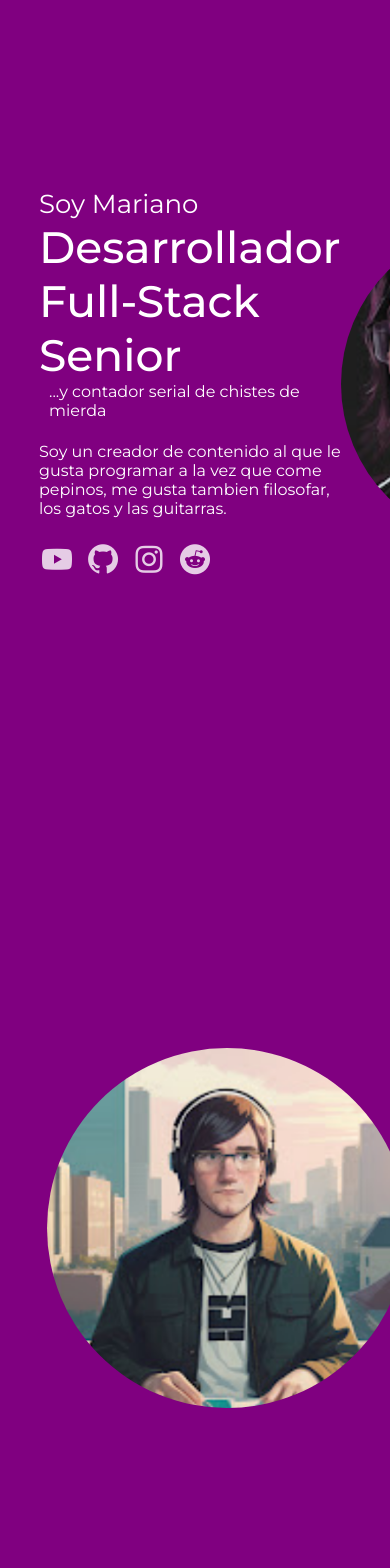
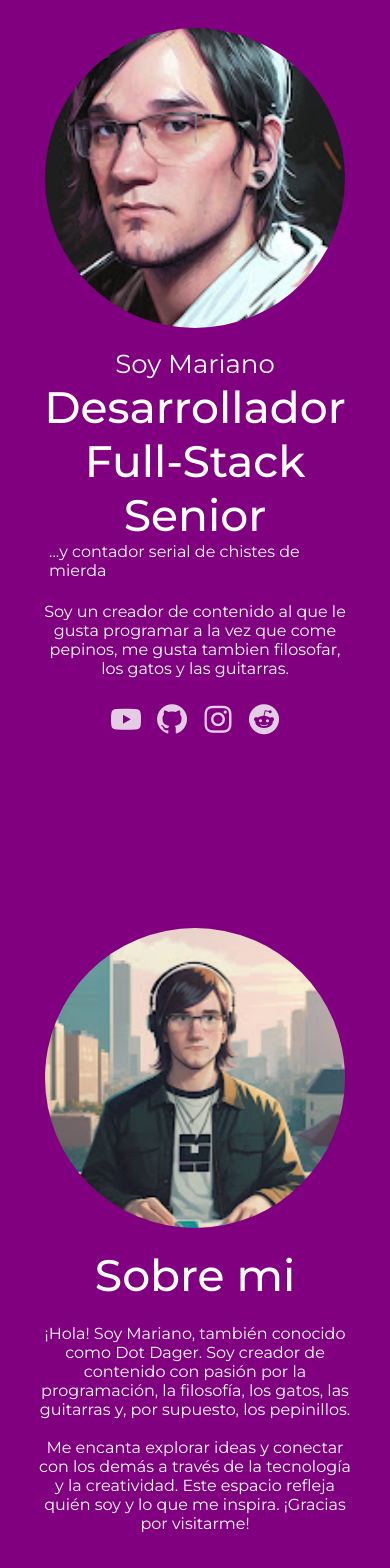
Before and after one commit to tmpelay/dager-landing, a React (Vite) app: page / in a window 390 px wide. Shown: the part 964-2532 px from the top of the page. Built offline with nearby package versions, Linux system fonts and the light colour scheme.

Commit message:
Web responsive

```diff
--- a/src/App.css
+++ b/src/App.css
@@ -130,12 +130,43 @@
   transform: rotateY(180deg);
 }
 
+/* --- Home Queries --- */
+
+@media screen and (max-width: 1280px) {
+  .home {
+    flex-direction: column-reverse;
+    justify-content: center;
+    gap: 16px;
+  }
+
+  .home__photo img {
+    width: 300px;
+  }
+}
+
+@media screen and (max-width: 870px) {
+  .home__content {
+    display: flex;
+    flex-direction: column;
+    justify-content: center;
+    align-items: center;
+  }
+
+  .home__title {
+    text-align: center;
+  }
+
+  .home__description {
+    text-align: center;
+  }
+}
+
 /* --- About --- */
 
 .about {
   width: 100vw;
   height: 100vh;
-  padding: 30px 12%;
+  padding: 30px 10%;
   display: flex;
   justify-content: space-between;
   align-items: center;
@@ -143,7 +174,7 @@
 }
 
 .about__photo img {
-  width: 360px;
+  width: 320px;
   border-radius: 50%;
 }
 
@@ -155,6 +186,35 @@
   font-size: 44px;
   font-weight: 500;
   margin-bottom: 22px;
+}
+
+/* --- About Queries --- */
+
+@media screen and (max-width: 1280px) {
+  .about {
+    flex-direction: column;
+    justify-content: center;
+    gap: 16px;
+  }
+
+  .about__photo img {
+    width: 300px;
+  }
+
+  .about__content {
+    display: flex;
+    flex-direction: column;
+    justify-content: center;
+    align-items: center;
+  }
+
+  .about__title {
+    text-align: center;
+  }
+
+  .about__description {
+    text-align: center;
+  }
 }
 
 /* --- Intersts --- */
@@ -362,6 +422,42 @@
   background-color: #800080;
 }
 
+/* --- Contact Queries --- */
+
+@media screen and (max-width: 1100px) {
+  .contact {
+    height: auto;
+    padding: 82px 0;
+    flex-direction: column;
+    justify-content: center;
+    gap: 32px;
+  }
+
+  .contact__title {
+    text-align: center;
+  }
+
+  .contact__form {
+    width: 300px;
+  }
+
+  .contact__info {
+    gap: 22px;
+  }
+
+  .info__container {
+    flex-direction: column;
+  }
+
+  .contact__links-wrapper {
+    justify-content: center;
+  }
+
+  .contact__follow-me {
+    display: none;
+  }
+}
+
 /* --- footer --- */
 
 .footer {
@@ -397,6 +493,18 @@
 
 .footer__rights {
   color: #fff;
+}
+
+/* --- Footer Queries ---*/
+
+@media screen and (max-width: 1100px) {
+  .footer__content .navbar__links {
+    display: none;
+  }
+
+  .footer__rights {
+    text-align: center;
+  }
 }
 
 /* --- Bye --- */
```
